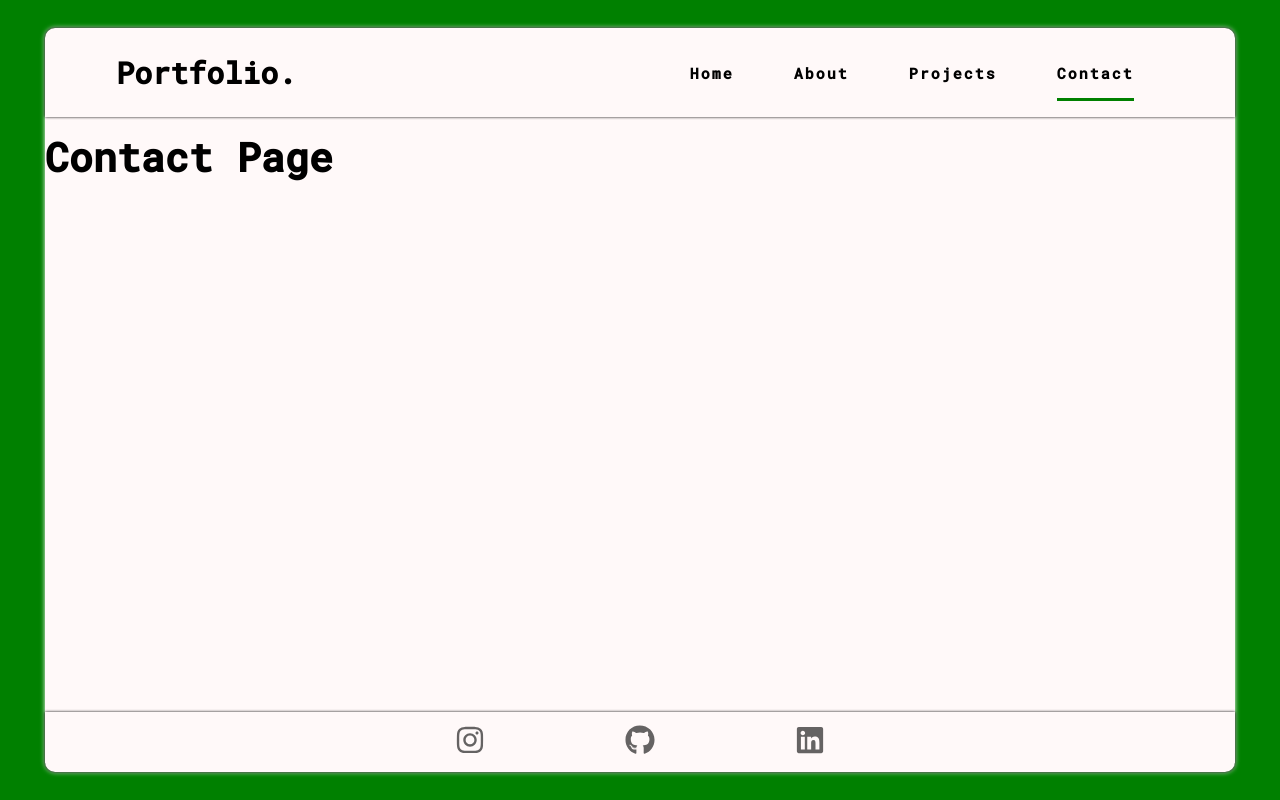
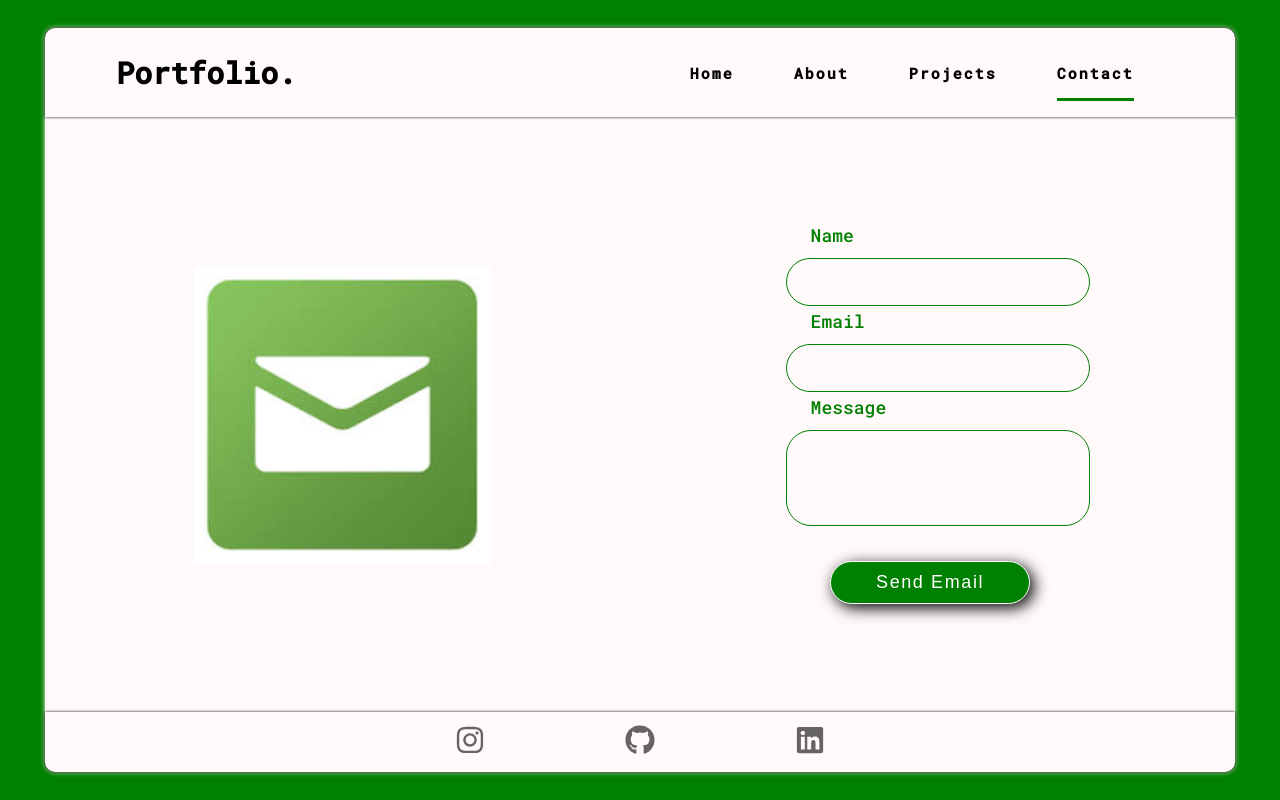
Before and after one commit to YashGupta29/Portfolio-Website, a React (Create React App) app: page /contact in a window 1280 px wide. Built offline with nearby package versions, Linux system fonts and the light colour scheme; a web font is replaced by a local one.

Commit message:
Contact Us component Added

```diff
--- a/package.json
+++ b/package.json
@@ -6,8 +6,10 @@
     "@testing-library/jest-dom": "^5.11.10",
     "@testing-library/react": "^11.2.6",
     "@testing-library/user-event": "^12.8.3",
+    "emailjs-com": "^2.6.4",
     "react": "^17.0.2",
     "react-dom": "^17.0.2",
+    "react-hook-form": "^6.15.6",
     "react-router-dom": "^5.2.0",
     "react-scripts": "4.0.3",
     "web-vitals": "^1.1.1"
--- a/src/components/App.css
+++ b/src/components/App.css
@@ -33,7 +33,7 @@ body {
 .wrapper {
   /* position: absolute;
   top: 0;
-  left: 0; */
+  lefty: 0; */
   display: flex;
   justify-content: space-between;
   align-items: center;
@@ -91,7 +91,7 @@ span {
   color: var(--primary);
 }
 
-.right img {
+.righty img {
   /* position: absolute;
   bottom: 30px;
   right: 6%; */
@@ -103,25 +103,25 @@ span {
 .about {
   justify-content: center;
 }
-.about .left {
+.about .lefty {
   margin-right: 20px;
 }
-.about .left img {
+.about .lefty img {
   width: 23rem;
   height: 23rem;
 }
-.about .right {
+.about .righty {
   margin-left: 20px;
   max-width: 32rem;
   height: 23rem;
 }
-.about .right .btn {
+.about .righty .btn {
   font-size: 15px;
 }
-.about .right .btn:hover {
+.about .righty .btn:hover {
   box-shadow: 0 0 2px transparent;
 }
-.about .right .btn-2:hover {
+.about .righty .btn-2:hover {
   box-shadow: 4px 4px 15px black;
 }
 
--- a/src/components/pages/About.js
+++ b/src/components/pages/About.js
@@ -6,10 +6,10 @@ import Resume from "../assets/Resume.pdf";
 const About = () => {
   return (
     <div className="wrapper about">
-      <div className="left">
+      <div className="lefty">
         <img src={Pic} alt="About" />
       </div>
-      <div className="right">
+      <div className="righty">
         <h1>
           My self <span>Yash Gupta</span>
         </h1>
--- /dev/null
+++ b/src/components/pages/Contact.css
@@ -0,0 +1,59 @@
+.contain {
+  height: 80%;
+  width: 100%;
+  display: flex;
+}
+
+.left {
+  width: 50%;
+  height: 100%;
+  display: flex;
+  justify-content: center;
+  align-items: center;
+}
+.left img {
+  height: 50%;
+  width: 50%;
+}
+.right {
+  width: 50%;
+  display: flex;
+  justify-content: center;
+  align-items: center;
+}
+.contact-form {
+  display: flex;
+  justify-content: center;
+  align-items: center;
+  flex-direction: column;
+  padding: 50px;
+}
+label {
+  font-size: 1.5rem;
+}
+.text {
+  line-height: 20px;
+  font-size: 18px;
+  align-self: flex-start;
+  padding: 0 10px;
+  margin-left: 20px;
+  display: block;
+  transition: 0.5s;
+  pointer-events: none;
+  margin-bottom: 8px;
+}
+input,
+textarea {
+  background: transparent;
+  height: 3rem;
+  width: 19rem;
+  border-radius: 25px;
+  padding: 5px 15px;
+  outline: none;
+  border: 1px solid var(--primary);
+  margin: 5px;
+  resize: none;
+}
+textarea {
+  min-height: 6rem;
+}
--- a/src/components/pages/Contact.js
+++ b/src/components/pages/Contact.js
@@ -1,11 +1,93 @@
 import React from "react";
+import { sendForm } from "emailjs-com";
+import { useForm } from "react-hook-form";
+import email from "../images/email.png";
+import "./Contact.css";
 
-const Contact = () => {
+export default function ContactUs() {
+  const { register, handleSubmit, errors } = useForm();
+
+  const onSubmit = (data, e) => {
+    e.preventDefault();
+    sendForm(
+      "service_4c4lfeh",
+      "template_jbhj0ru",
+      ".contact-form",
+      "user_dnV3hAbNyeMQMtuSggF8u"
+    ).then(
+      (result) => {
+        console.log(result.text);
+      },
+      (error) => {
+        console.log(error.text);
+      }
+    );
+
+    e.target.reset();
+  };
+
   return (
-    <div>
-      <h1>Contact Page</h1>
+    <div className="contain">
+      <div className="left">
+        <img src={email} alt="Email" />
+      </div>
+
+      <div className="right">
+        <form className="contact-form" onSubmit={handleSubmit(onSubmit)}>
+          <span className="text">Name</span>
+          <input
+            type="text"
+            name="name"
+            minLength="3"
+            maxLength="22"
+            required="required"
+            aria-invalid={errors.name ? "true" : "false"}
+            ref={register({ required: true })}
+          />
+          {/* {errors.name && errors.name.type === "required" && (
+            <div role="alert">
+              Name is required
+              <br />
+            </div>
+          )} */}
+          <span className="text">Email</span>
+          <input
+            type="email"
+            name="email"
+            required="required"
+            aria-invalid={errors.email ? "true" : "false"}
+            ref={register({ required: true })}
+          />
+          {/* {errors.email && errors.email.type === "required" && (
+            <div role="alert">
+              Email is required
+              <br />
+            </div>
+          )} */}
+          <span className="text">Message</span>
+          <textarea
+            name="message"
+            maxLength="500"
+            required="required"
+            aria-invalid={errors.message ? "true" : "false"}
+            ref={register({ required: true })}
+          />
+          {/* {errors.email && errors.email.type === "required" && (
+            <div role="alert">
+              Message is required
+              <br />
+            </div>
+          )} */}
+          <button
+            type="submit"
+            value="Send"
+            className="btn"
+            onClick={() => alert("Message sent successfully")}
+          >
+            Send Email
+          </button>
+        </form>
+      </div>
     </div>
   );
-};
-
-export default Contact;
+}
--- a/src/components/pages/Home.js
+++ b/src/components/pages/Home.js
@@ -5,7 +5,7 @@ import Pic from "../images/pic.png";
 const Home = () => {
   return (
     <div className="wrapper">
-      <div className="left">
+      <div className="lefty">
         <div className="top">
           <h1>
             Hi
@@ -19,7 +19,7 @@ const Home = () => {
           </NavLink>
         </div>
       </div>
-      <div className="right">
+      <div className="righty">
         <img src={Pic} alt="profile" />
       </div>
     </div>
```
Also changed, not shown: src/components/images/email.png (added), 1 other file (tests, documents, lock files or other folders).
